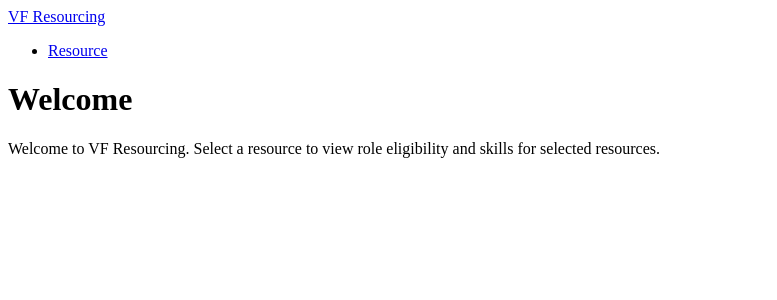
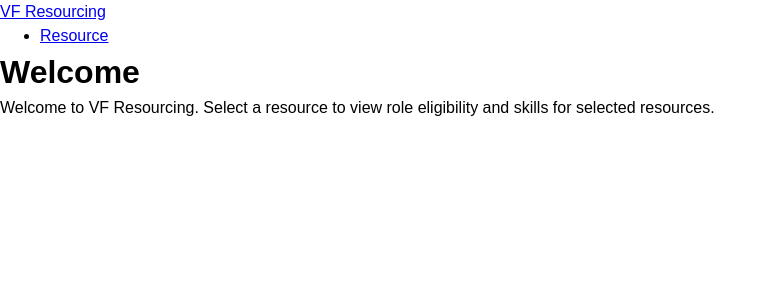
Before and after one commit to davelovemartin/tech-test-frontend, a React (Vite) app: page / in a window 1280 px wide. Shown: the top 300 px of the page, without its empty margins (0-777 px from the left). Built offline with nearby package versions, Linux system fonts and the light colour scheme.

Commit message:
switching to .scss format

```diff
--- a/src/RootComponent.tsx
+++ b/src/RootComponent.tsx
@@ -5,7 +5,7 @@ import NotFoundPage from './pages/NotFoundPage';
 import RoleEligibilityPage from './pages/RoleEligibilityPage';
 import SkillsPage from './pages/SkillsPage';
 import { ROUTES } from './resources/routes-constants';
-import './styles/main.sass';
+import './styles/main.scss';
 
 const RootComponent: React.FC = () => {
   return (
--- a/src/styles/_mixins.sass
+++ /dev/null
@@ -1 +0,0 @@
-@import './_variables'
--- /dev/null
+++ b/src/styles/_mixins.scss
@@ -0,0 +1 @@
+@import './_variables';
--- a/src/styles/_variables.sass
+++ /dev/null
@@ -1,2 +0,0 @@
-// Cold colors
-$white: #FFFFFF
--- /dev/null
+++ b/src/styles/_variables.scss
@@ -0,0 +1,2 @@
+// Cold colors
+$white: #ffffff;
--- a/src/styles/main.sass
+++ /dev/null
@@ -1,6 +0,0 @@
-@import './_variables'
-@import './_mixins'
-
-*
-  box-sizing: border-box
-  outline: none
--- /dev/null
+++ b/src/styles/main.scss
@@ -0,0 +1,26 @@
+@import './_variables';
+@import './_mixins';
+
+* {
+  margin: 0;
+
+  &::before,
+  &::after {
+    box-sizing: border-box;
+  }
+}
+
+body {
+  line-height: 1.5;
+  -webkit-font-smoothing: antialiased;
+  font-family: sans-serif;
+}
+
+input,
+button {
+  font: inherit;
+}
+
+#root {
+  isolation: isolate;
+}
```
